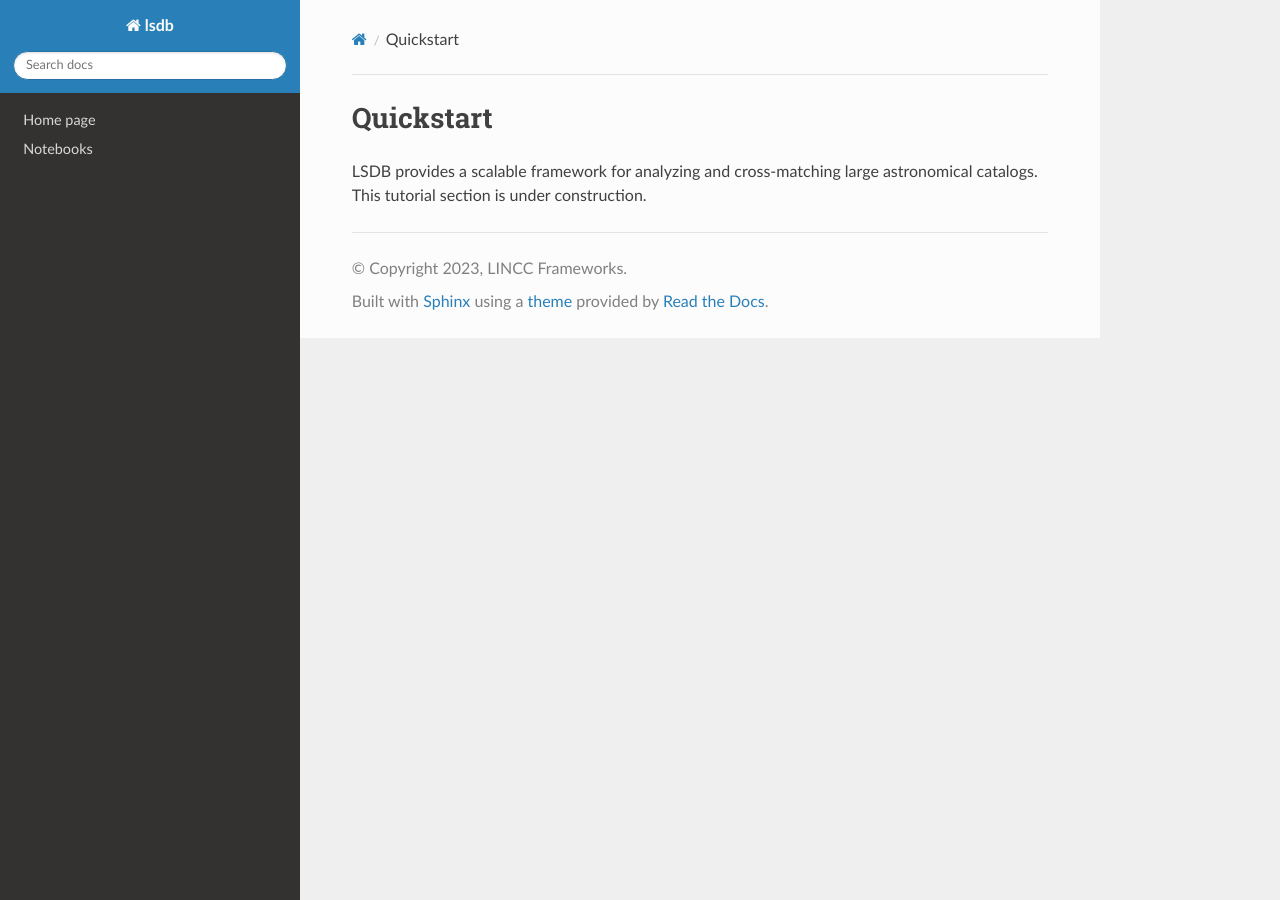
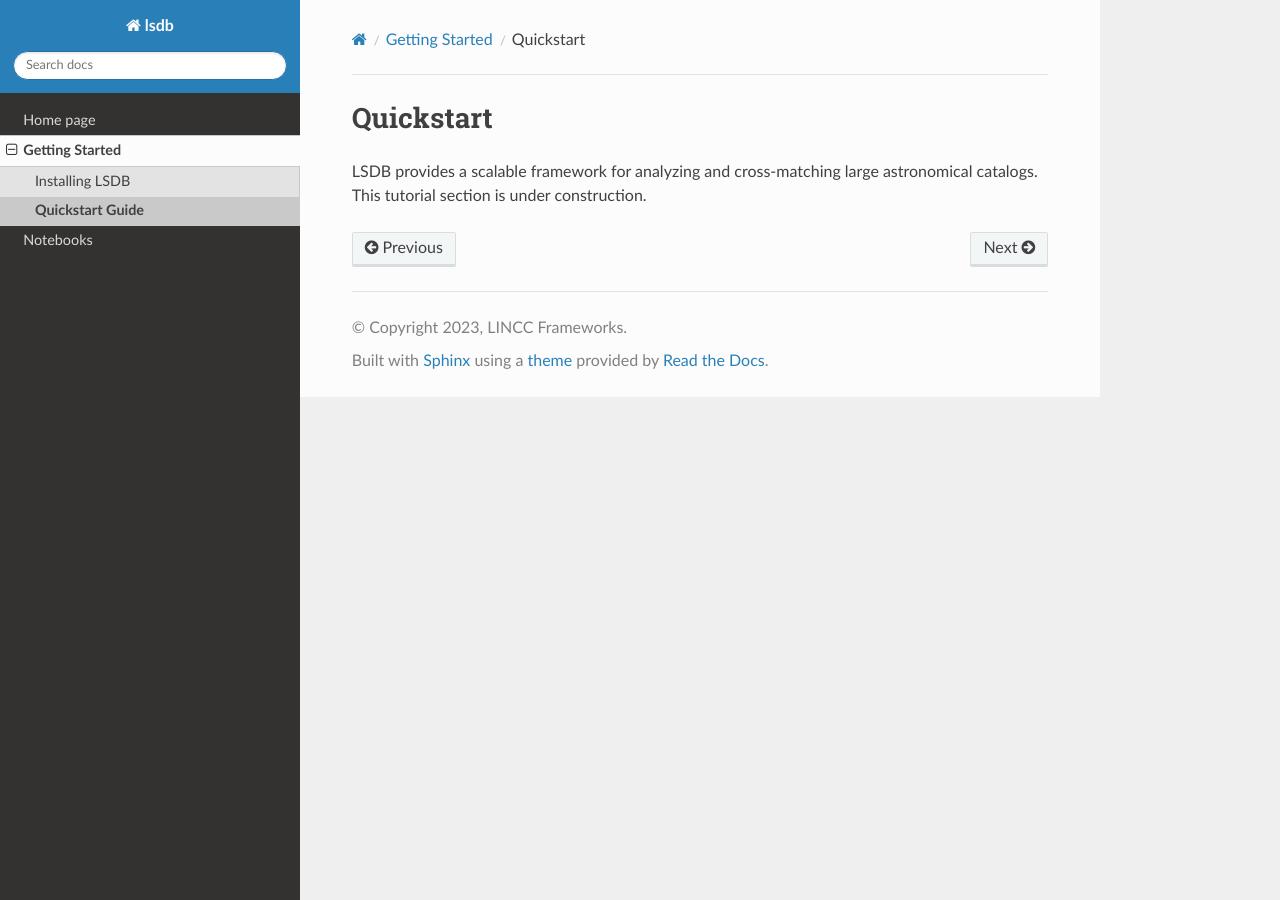
Before and after one commit to astronomy-commons/lsdb, a Sphinx documentation site: the page built from docs/gettingstarted/quickstart.ipynb, in a window 1280 px wide. Built offline with Sphinx 7.4.7 and the Read the Docs theme 2.0.0, drawn with Linux system fonts in a browser that asks for light colours; pages that are not in the unit, such as notebooks, are missing from menus.

Commit message:
updated index to link other sections

```diff
--- a/docs/index.rst
+++ b/docs/index.rst
@@ -60,5 +60,7 @@ Notes:
    :hidden:
 
    Home page <self>
+   Getting Started <gettingstarted>
+   Tutorials <tutorials>
+   Notebooks <notebooks>
    API Reference <autoapi/index>
-   Notebooks <notebooks>
```
